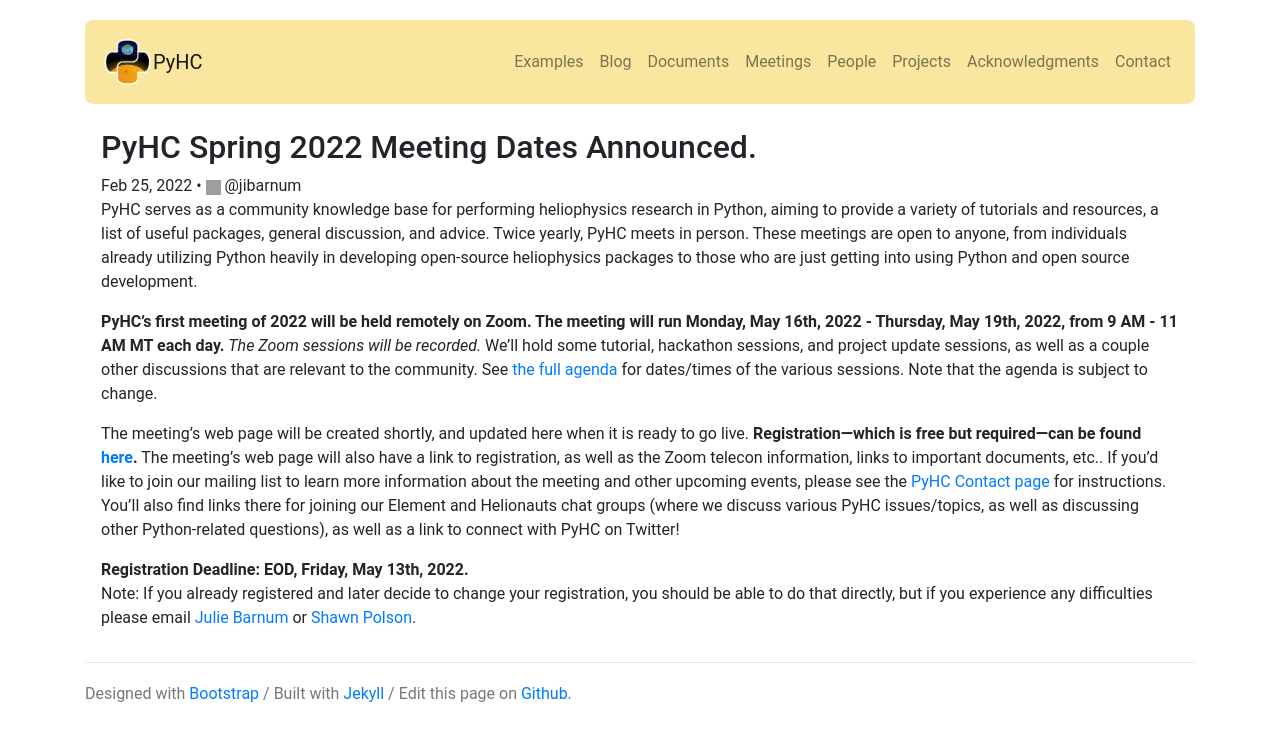
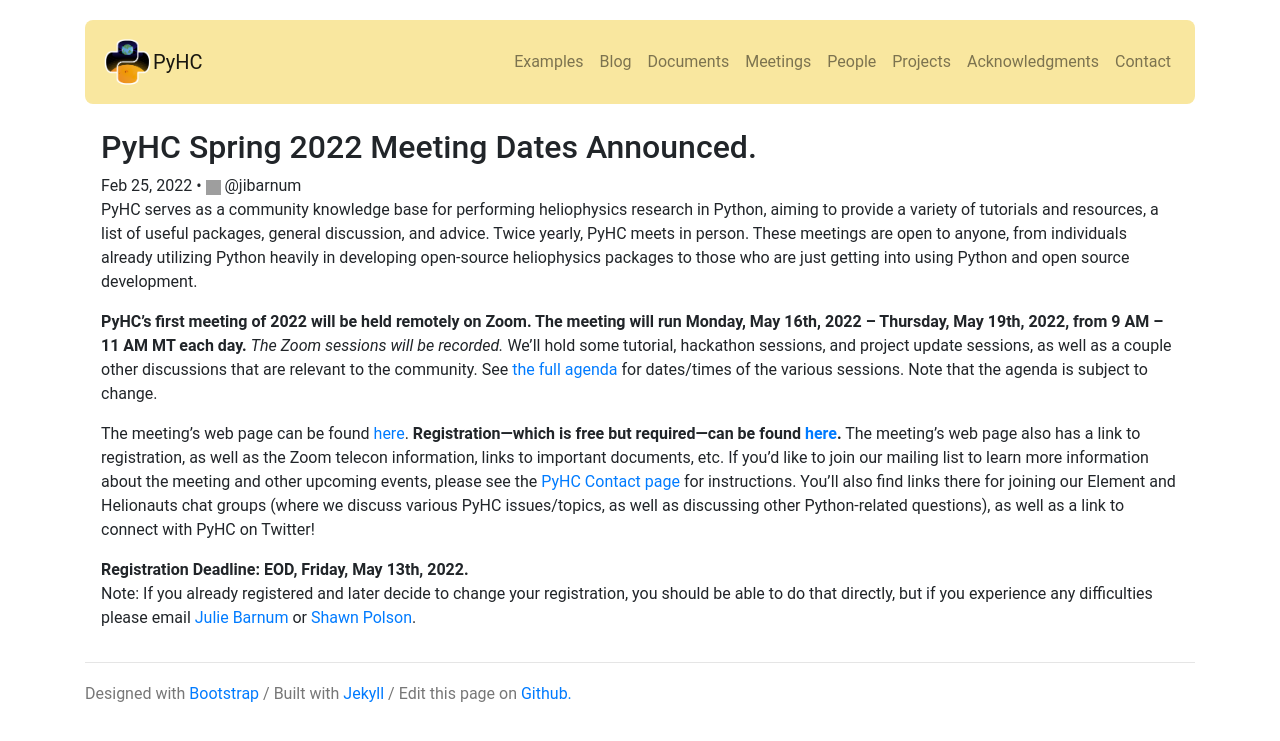
Before and after one commit to heliophysicsPy/heliophysicsPy.github.io, a Jekyll site: the page built from _posts/2022-02-25-fall-2021-meeting-announced.markdown, in a window 1280 px wide. Shown: the top 741 px of the page. Built offline with Jekyll 4.4.1, drawn with Linux system fonts in a browser that asks for light colours; nearby versions of some CDN libraries; grey boxes are pictures that could not be loaded.

Commit message:
Add Spring 2022 meeting page

```diff
--- a/_posts/2022-02-25-fall-2021-meeting-announced.markdown
+++ b/_posts/2022-02-25-fall-2021-meeting-announced.markdown
@@ -6,9 +6,10 @@ author: jibarnum
 
 PyHC serves as a community knowledge base for performing heliophysics research in Python, aiming to provide a variety of tutorials and resources, a list of useful packages, general discussion, and advice. Twice yearly, PyHC meets in person. These meetings are open to anyone, from individuals already utilizing Python heavily in developing open-source heliophysics packages to those who are just getting into using Python and open source development.
 
-**PyHC's first meeting of 2022 will be held remotely on Zoom. The meeting will run Monday, May 16th, 2022 - Thursday, May 19th, 2022, from 9 AM - 11 AM MT each day.** _The Zoom sessions will be recorded._ We’ll hold some tutorial, hackathon sessions, and project update sessions, as well as a couple other discussions that are relevant to the community. See [the full agenda](https://docs.google.com/spreadsheets/d/1J5bex4gwXKg2gAqW-XWx9GftTPlDtH-4JKFOdURCb5s/edit?usp=sharing) for dates/times of the various sessions. Note that the agenda is subject to change.
+**PyHC's first meeting of 2022 will be held remotely on Zoom. The meeting will run Monday, May 16th, 2022 – Thursday, May 19th, 2022, from 9 AM – 11 AM MT each day.** _The Zoom sessions will be recorded._ We’ll hold some tutorial, hackathon sessions, and project update sessions, as well as a couple other discussions that are relevant to the community. See [the full agenda](https://docs.google.com/spreadsheets/d/1J5bex4gwXKg2gAqW-XWx9GftTPlDtH-4JKFOdURCb5s/edit?usp=sharing) for dates/times of the various sessions. Note that the agenda is subject to change.
 
-The meeting's web page will be created shortly, and updated here when it is ready to go live. **Registration—which is free but required—can be found [here](https://docs.google.com/forms/d/1m8tlETZYEmEZYsAzgOvcj6nxLsM3Ym_l-lyfgyeUzeQ/edit?usp=sharing).** The meeting's web page will also have a link to registration, as well as the Zoom telecon information, links to important documents, etc.. If you’d like to join our mailing list to learn more information about the meeting and other upcoming events, please see the [PyHC Contact page](http://heliopython.org/contact/) for instructions. You'll also find links there for joining our Element and Helionauts chat groups (where we discuss various PyHC issues/topics, as well as discussing other Python-related questions), as well as a link to connect with PyHC on Twitter!
+The meeting's web page can be found [here]({% link
+_pages/meetings/spring2022.md %}). **Registration—which is free but required—can be found [here](https://docs.google.com/forms/d/1m8tlETZYEmEZYsAzgOvcj6nxLsM3Ym_l-lyfgyeUzeQ/edit?usp=sharing).** The meeting's web page also has a link to registration, as well as the Zoom telecon information, links to important documents, etc. If you’d like to join our mailing list to learn more information about the meeting and other upcoming events, please see the [PyHC Contact page](http://heliopython.org/contact/) for instructions. You'll also find links there for joining our Element and Helionauts chat groups (where we discuss various PyHC issues/topics, as well as discussing other Python-related questions), as well as a link to connect with PyHC on Twitter!
 
 **Registration Deadline: EOD, Friday, May 13th, 2022.**
 Note: If you already registered and later decide to change your registration, you should be able to do that directly, but if you experience any difficulties please email [Julie Barnum](mailto:Julie.Barnum@lasp.colorado.edu) or [Shawn Polson](mailto:shawn.polson@lasp.colorado.edu).
```
Also changed, not shown: _pages/meetings/spring2022.md (added, +67 -0 lines).
